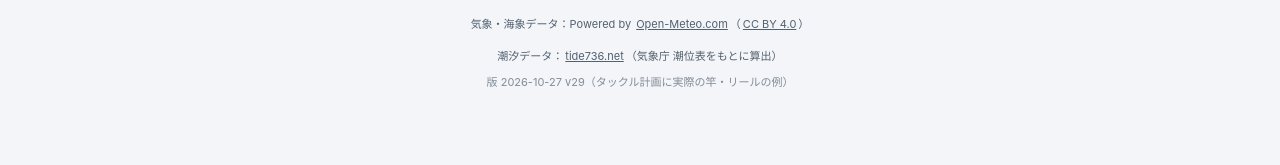
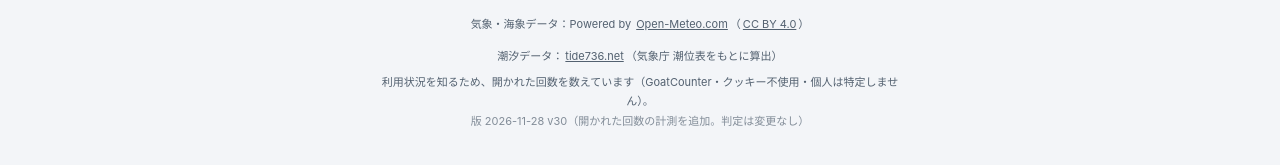
Before and after one commit to sanzai-mokujiroku/kayak-fish-forecast, a plain HTML site: page index.html in a window 1280 px wide. Shown: the part 885-1050 px from the top of the page. Before the commit the page ends 1028 px from the top, so only its background shows below. Drawn offline with Linux system fonts and the light colour scheme; a web font is replaced by a local one.

Commit message:
アクセス数の計測（GoatCounter・クッキー不使用）を追加し、説明の1行を表示
Co-Authored-By: Claude Opus 5.5 <noreply@anthropic.com>

```diff
--- a/index.html
+++ b/index.html
@@ -316,6 +316,7 @@
   .fishhead{font-size:15px;font-weight:700;margin:4px 2px 8px}
   details.fish{border-radius:var(--r-card)}
 </style>
+<script data-goatcounter="https://sanzai-mokujiroku.goatcounter.com/count" async src="//gc.zgo.at/count.js"></script>
 </head>
 <body>
 <div class="topbar"><div class="bar-in">
@@ -426,7 +427,8 @@
   <p class="credit">
     気象・海象データ：Powered by <a href="https://open-meteo.com/" target="_blank" rel="noopener">Open-Meteo.com</a>（<a href="https://creativecommons.org/licenses/by/4.0/" target="_blank" rel="noopener">CC BY 4.0</a>）<br>
     潮汐データ：<a href="https://tide736.net/" target="_blank" rel="noopener">tide736.net</a>（気象庁 潮位表をもとに算出）<br>
-    <span style="opacity:.7">版 2026-10-27 v29（タックル計画に実際の竿・リールの例）</span>
+    利用状況を知るため、開かれた回数を数えています（GoatCounter・クッキー不使用・個人は特定しません）。<br>
+    <span style="opacity:.7">版 2026-11-28 v30（開かれた回数の計測を追加。判定は変更なし）</span>
   </p>
 </div>
 
--- a/sw.js
+++ b/sw.js
@@ -1,7 +1,7 @@
 // カヤック釣果予報 サービスワーカー：アプリの外枠をキャッシュし、電波の弱い出艇地点でも起動できるようにする。
 // アプリを更新したら CACHE の番号を上げる（古いキャッシュを破棄するため）。
 // ※予報データ(Open-Meteo/tide736)は別オリジンなのでキャッシュせず、常に最新をネットから取る。
-const CACHE = "fish-forecast-v26";
+const CACHE = "fish-forecast-v27";
 const ASSETS = [
   "./", "./index.html", "./manifest.webmanifest", "./stations.js",
   "./icon-192.png", "./icon-512.png", "./icon-180.png", "./hero-tai.webp",
```
